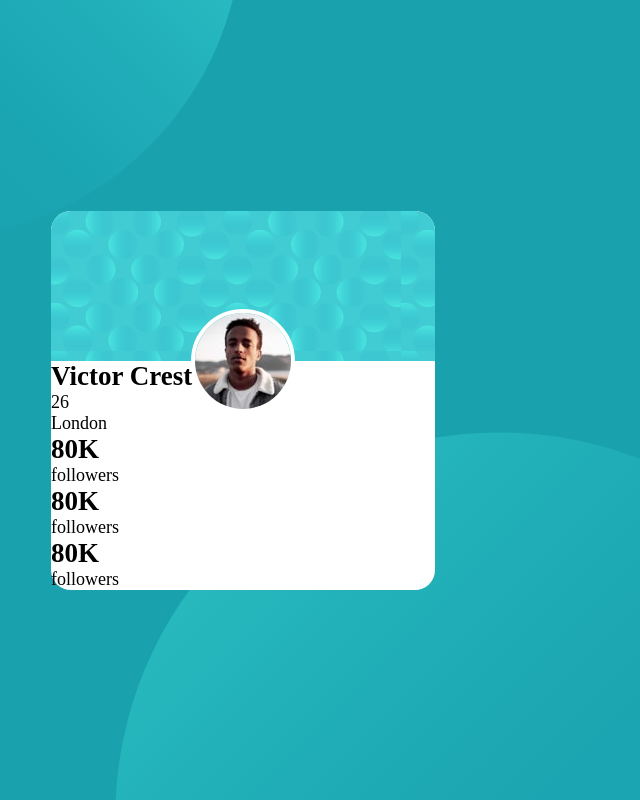
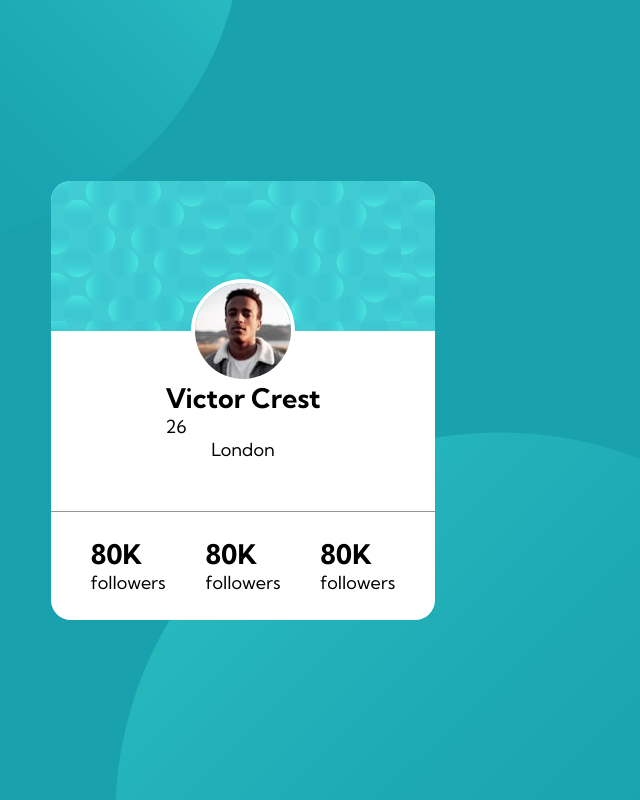
Before and after one commit to lilKriT/profile-card-component, a plain HTML site: page index.html in a window 1280 px wide. Shown: the whole page, without its empty margins (397-1037 px from the left). Drawn offline with Linux system fonts and the light colour scheme.

Commit message:
Adding stuff.

```diff
--- a/css/style.css
+++ b/css/style.css
@@ -19,6 +19,7 @@ html {
 
 body {
     font-size: 1.8em;
+    font-family: "Kumbh Sans", sans-serif;
 }
 
 #card-section {
@@ -75,3 +76,22 @@ body {
     top: 100%;
     left: 50%;
 }
+
+.card-content {
+    display: flex;
+    justify-content: center;
+    align-items: center;
+    flex-direction: column;
+
+    min-height: 10em;
+}
+
+.card-stats {
+    height: 6em;
+
+    display: flex;
+    justify-content: space-evenly;
+    align-items: center;
+
+    border-top: 1px solid var(--dark-gray);
+}
--- a/index.html
+++ b/index.html
@@ -25,8 +25,10 @@
                 </div>
 
                 <div class="card-content">
-                    <h1 class="card-name">Victor Crest</h1>
-                    <p class="card-age">26</p>
+                    <div>
+                        <h1 class="card-name">Victor Crest</h1>
+                        <p class="card-age">26</p>
+                    </div>
                     <p class="class-city">London</p>
                 </div>
 
```
